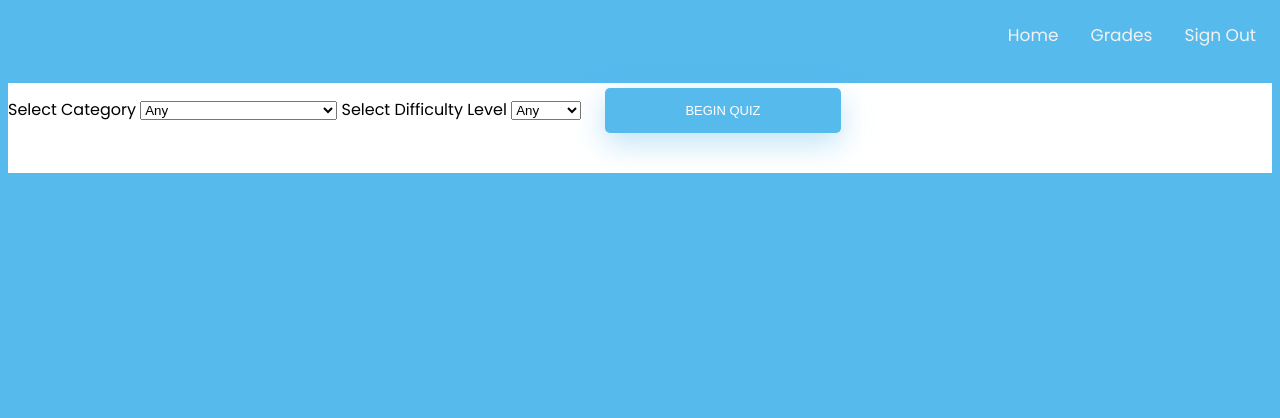
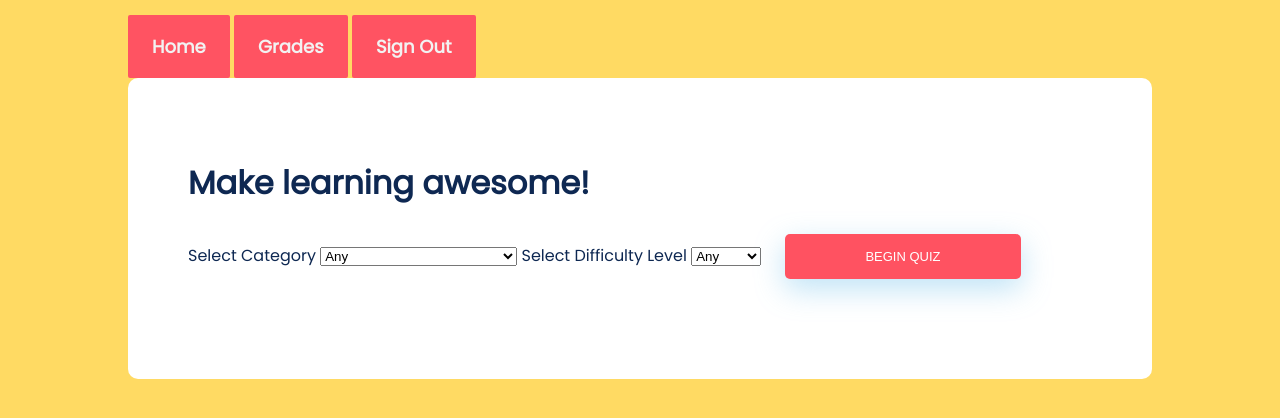
Before and after one commit to rahul-7654/JavaScript-Final-Project, a plain HTML site: page home.html in a window 1280 px wide. Drawn offline with nearby package versions, Linux system fonts and the light colour scheme.

Commit message:
Css changes

```diff
--- a/css/style.css
+++ b/css/style.css
@@ -3,17 +3,20 @@
 /* BASIC */
 
 html {
-  background-color: #56baed;
+    background-color: #FFDA63;
 }
 
 body {
     font-family: "Poppins", sans-serif;
     height: 100vh;
+    margin: 0;
+    padding: 0;
+    color: #0E2852;
 }
 
 a {
-  color: #92badd;
-  display:inline-block;
+    color: #E64A57;
+    display: inline-block;
     text-decoration: none;
     font-weight: 400;
 }
@@ -23,13 +26,28 @@ h2 {
     font-size: 16px;
     font-weight: 600;
     text-transform: uppercase;
-  display:inline-block;
+    display: inline-block;
     margin: 40px 8px 10px 8px;
     color: #0d0d0d;
 }
 
+.container{
+    max-width: 80%;
+    margin: auto;
+    /*
+    width: 100%;
+    padding-right: var(--bs-gutter-x,.75rem);
+    padding-left: var(--bs-gutter-x,.75rem);
+    margin-right: auto;
+    margin-left: auto;
+*/
+}
 
-
+.quizWrapper{
+    padding: 60px;
+    background-color: #fff;
+    border-radius: 10px;
+}
 /* STRUCTURE */
 
 .wrapper {
@@ -51,15 +69,15 @@ h2 {
     max-width: 450px;
     position: relative;
     padding: 0px;
-  -webkit-box-shadow: 0 30px 60px 0 rgba(0,0,0,0.3);
-  box-shadow: 0 30px 60px 0 rgba(0,0,0,0.3);
+    -webkit-box-shadow: 0 30px 60px 0 #403f2b1f;
+    box-shadow: 0 30px 60px 0 #403f2b1f;
     text-align: center;
 }
 
 #formFooter {
     background-color: #f6f6f6;
     border-top: 1px solid #dce8f1;
-  padding: 10px;
+    padding-bottom: 10px;
     text-align: center;
     -webkit-border-radius: 0 0 10px 10px;
     border-radius: 0 0 10px 10px;
@@ -69,8 +87,10 @@ h2 {
 
 /* FORM TYPOGRAPHY*/
 
-input[type=button], input[type=submit], input[type=reset]  {
-  background-color: #56baed;
+input[type=button],
+input[type=submit],
+input[type=reset] {
+    background-color: #FF5261;
     border: none;
     color: white;
     padding: 15px 80px;
@@ -79,8 +99,8 @@ input[type=button], input[type=submit], input[type=reset]  {
     display: inline-block;
     text-transform: uppercase;
     font-size: 13px;
-  -webkit-box-shadow: 0 10px 30px 0 rgba(95,186,233,0.4);
-  box-shadow: 0 10px 30px 0 rgba(95,186,233,0.4);
+    -webkit-box-shadow: 0 10px 30px 0 rgba(95, 186, 233, 0.4);
+    box-shadow: 0 10px 30px 0 rgba(95, 186, 233, 0.4);
     -webkit-border-radius: 5px 5px 5px 5px;
     border-radius: 5px 5px 5px 5px;
     margin: 5px 20px 40px 20px;
@@ -91,11 +111,15 @@ input[type=button], input[type=submit], input[type=reset]  {
     transition: all 0.3s ease-in-out;
 }
 
-input[type=button]:hover, input[type=submit]:hover, input[type=reset]:hover  {
-  background-color: #39ace7;
+input[type=button]:hover,
+input[type=submit]:hover,
+input[type=reset]:hover {
+    background-color: #E64A57;
 }
 
-input[type=button]:active, input[type=submit]:active, input[type=reset]:active  {
+input[type=button]:active,
+input[type=submit]:active,
+input[type=reset]:active {
     -moz-transform: scale(0.95);
     -webkit-transform: scale(0.95);
     -o-transform: scale(0.95);
@@ -126,7 +150,7 @@ input[type=button]:active, input[type=submit]:active, input[type=reset]:active
 
 input[type=text]:focus {
     background-color: #fff;
-  border-bottom: 2px solid #5fbae9;
+    border-bottom: 2px solid #FF7480;
 }
 
 input[type=text]:placeholder {
@@ -153,6 +177,7 @@ input[type=text]:placeholder {
         -webkit-transform: translate3d(0, -100%, 0);
         transform: translate3d(0, -100%, 0);
     }
+
     100% {
         opacity: 1;
         -webkit-transform: none;
@@ -166,6 +191,7 @@ input[type=text]:placeholder {
         -webkit-transform: translate3d(0, -100%, 0);
         transform: translate3d(0, -100%, 0);
     }
+
     100% {
         opacity: 1;
         -webkit-transform: none;
@@ -174,23 +200,49 @@ input[type=text]:placeholder {
 }
 
 /* Simple CSS3 Fade-in Animation */
-@-webkit-keyframes fadeIn { from { opacity:0; } to { opacity:1; } }
-@-moz-keyframes fadeIn { from { opacity:0; } to { opacity:1; } }
-@keyframes fadeIn { from { opacity:0; } to { opacity:1; } }
+@-webkit-keyframes fadeIn {
+    from {
+        opacity: 0;
+    }
+
+    to {
+        opacity: 1;
+    }
+}
+
+@-moz-keyframes fadeIn {
+    from {
+        opacity: 0;
+    }
+
+    to {
+        opacity: 1;
+    }
+}
+
+@keyframes fadeIn {
+    from {
+        opacity: 0;
+    }
+
+    to {
+        opacity: 1;
+    }
+}
 
 .fadeIn {
-  opacity:0;
-  -webkit-animation:fadeIn ease-in 1;
-  -moz-animation:fadeIn ease-in 1;
-  animation:fadeIn ease-in 1;
+    opacity: 0;
+    -webkit-animation: fadeIn ease-in 1;
+    -moz-animation: fadeIn ease-in 1;
+    animation: fadeIn ease-in 1;
 
-  -webkit-animation-fill-mode:forwards;
-  -moz-animation-fill-mode:forwards;
-  animation-fill-mode:forwards;
+    -webkit-animation-fill-mode: forwards;
+    -moz-animation-fill-mode: forwards;
+    animation-fill-mode: forwards;
 
-  -webkit-animation-duration:1s;
-  -moz-animation-duration:1s;
-  animation-duration:1s;
+    -webkit-animation-duration: 1s;
+    -moz-animation-duration: 1s;
+    animation-duration: 1s;
 }
 
 .fadeIn.first {
@@ -221,11 +273,11 @@ input[type=text]:placeholder {
 #loader {
     border: 7px solid #f3f3f3;
     border-radius: 50%;
-  border-top: 7px solid #56baed;
+    border-top: 7px solid #FF5261;
     width: 50px;
     height: 50px;
     animation: spin 1s linear infinite;
-  z-index:1;
+    z-index: 1;
     display: none;
 }
 
@@ -243,6 +295,7 @@ input[type=text]:placeholder {
     right: 0;
     margin: auto;
 }
+
 .errorMessage {
     color: red;
     font-size: 13px
@@ -260,7 +313,7 @@ input[type=text]:placeholder {
     bottom: -10px;
     width: 0;
     height: 2px;
-  background-color: #56baed;
+    background-color: #FF5261;
     content: "";
     transition: width 0.2s;
 }
@@ -269,7 +322,7 @@ input[type=text]:placeholder {
     color: #0d0d0d;
 }
 
-.underlineHover:hover:after{
+.underlineHover:hover:after {
     width: 100%;
 }
 
@@ -282,7 +335,7 @@ input[type=text]:placeholder {
 }
 
 #icon {
-  width:60%;
+    width: 60%;
 }
 
 * {
@@ -295,35 +348,35 @@ input[type=text]:placeholder {
 }
 
 .topnav a {
-  float: left;
     color: #f2f2f2;
     text-align: center;
-  padding: 14px 16px;
+    padding: 18px 24px;
     text-decoration: none;
-  font-size: 17px;
+    font-size: 18px;
+    font-weight: 600;
+    background-color: #FF5362;
+    margin-top: 15px;
+    border-radius: 2px;
 }
 
 .topnav a:hover {
-  background-color: #ddd;
-  color: black;
+    background-color: #E64A57;
+/*    color: black;*/
 }
 
 .topnav a.active {
     background-color: #4CAF50;
-  color: white;
+/*    color: #0E2852;*/
 }
 
 .topnav-right {
-  float: right;
-}
-
-.quizWrapper {
-  background-color: white;
+    float: left;
 }
 
 #quiz ul li {
     list-style-type: none;
 }
+
 #quiz p {
     font-weight: bold;
 }
@@ -335,16 +388,19 @@ input[type=text]:placeholder {
 #result {
     text-align: center;
 }
+
 #result span {
-  color: #56baed;
+    color: #FF5261;
 }
 
 table {
     width: 60%;
 }
+
 table thead {
     text-align: left;
 }
+
 .text-center {
     text-align: center;
 }
--- a/home.html
+++ b/home.html
@@ -11,7 +11,7 @@
 <body>
     <header></header>
 
-    <nav class="topnav">
+    <nav class="container topnav">
         <div class="topnav-right">
             <a href="#">Home</a>
             <a href="./grades.html">Grades</a>
@@ -19,8 +19,8 @@
           </div>
     </nav>
 
-    <main class='quizWrapper'>
-        <h1></h1>
+    <main class='container quizWrapper'>
+        <h1>Make learning awesome!</h1>
         <label for='categories'>Select Category</label>
         <select name="categories" id="categories">
             <option value='any'>Any</option>
```
Also changed, not shown: grades.html (+2 -2 lines), index.html (+5 -14 lines), register.html (+8 -26 lines). Lines whose indentation alone changed are shown as unchanged.
